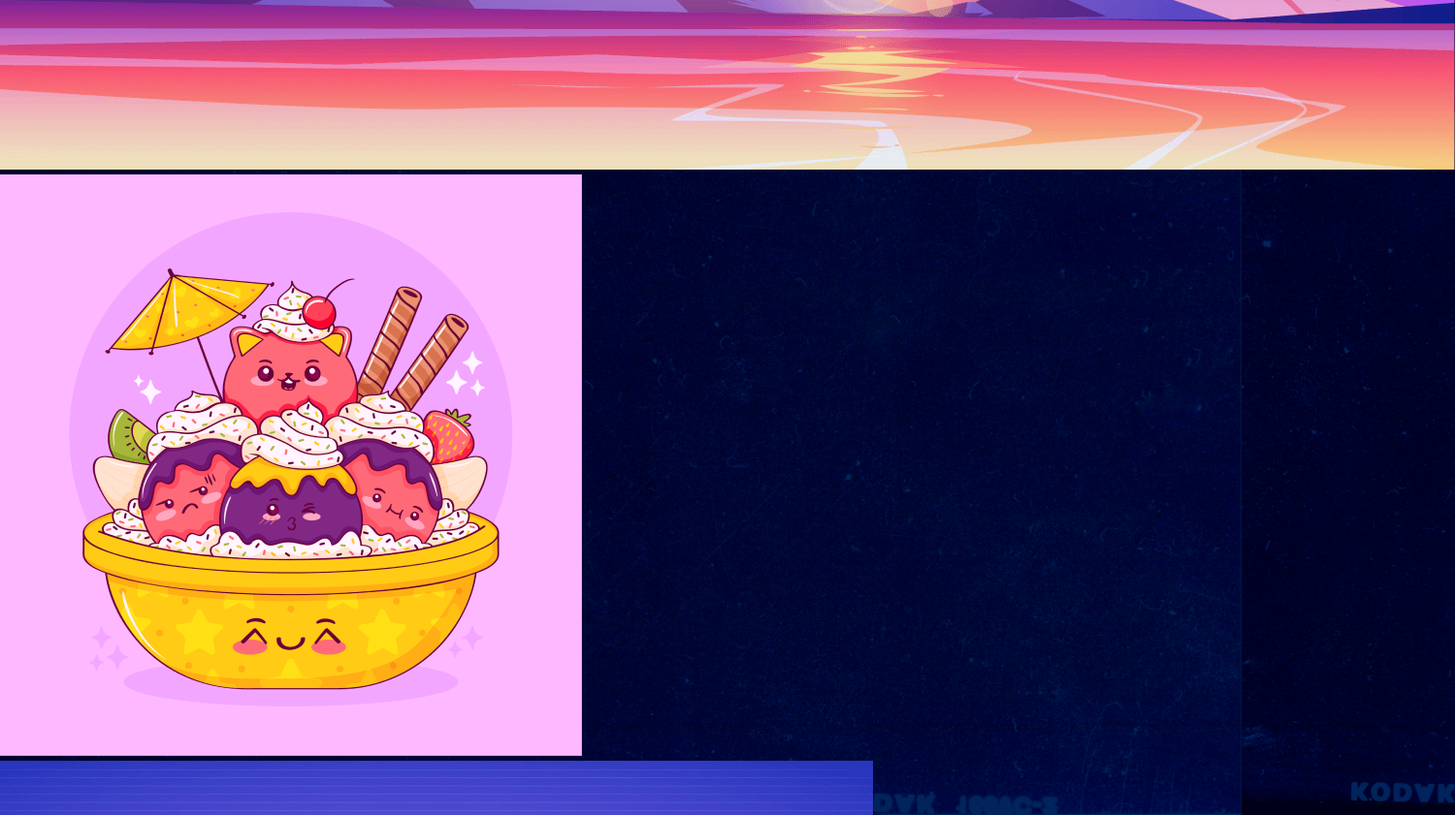
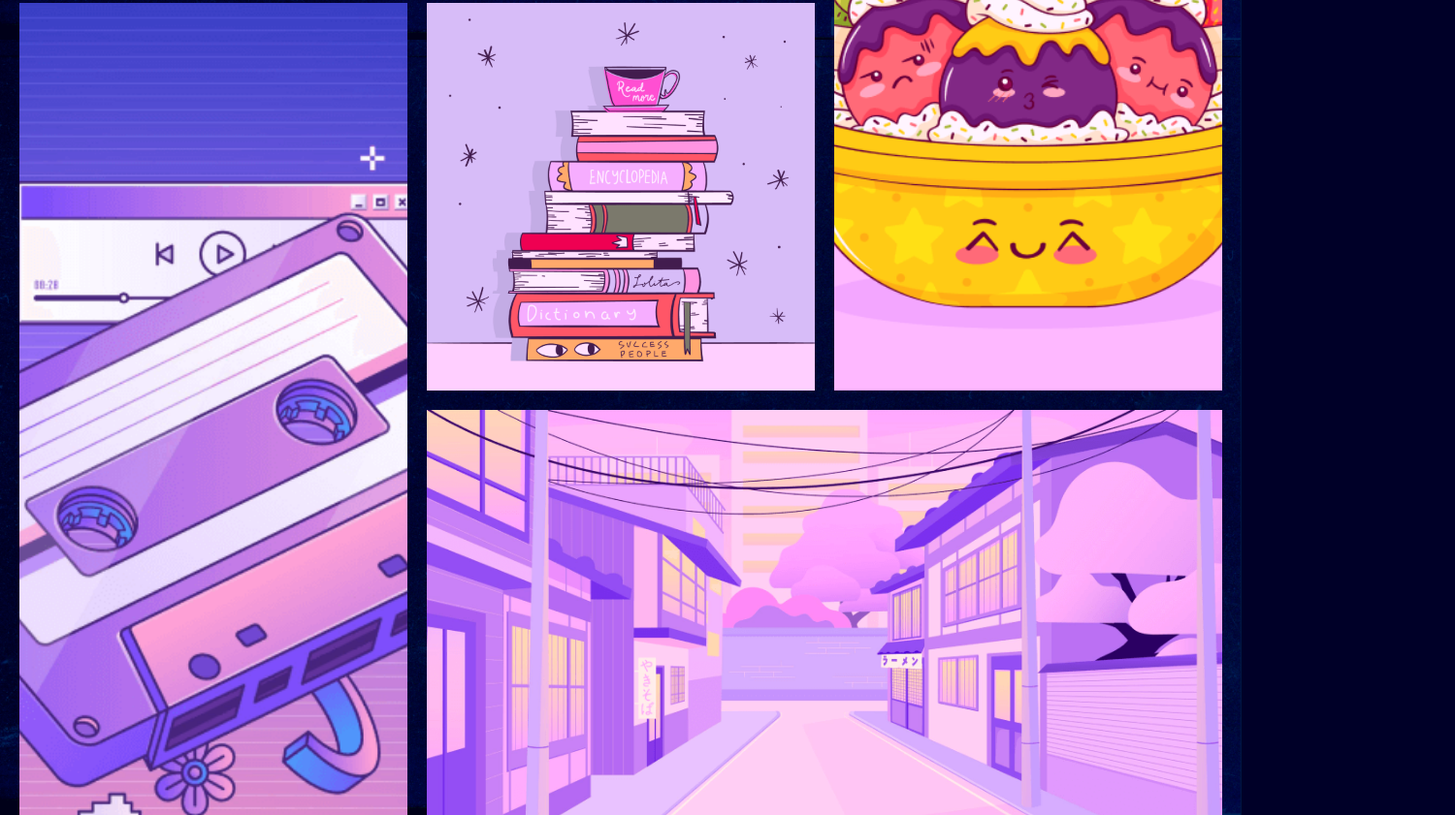
Before and after one commit to IrinaRyazanskaya/slozhno-sosredotochitsya, a plain HTML site: page index.html in a window 1280 px wide. Shown: the part 3159-4000 px from the top of the page at 97% size, 1500 px wide, since content can reach past the window. Drawn offline with Linux system fonts and the light colour scheme.

Commit message:
Сделала адаптив для блока с картинками

```diff
--- a/styles/style.css
+++ b/styles/style.css
@@ -193,6 +193,25 @@
   outline: 1px solid var(--text-color);
 }
 
+.content__gallery {
+  display: grid;
+  padding: var(--small-gap);
+  margin-block-start: 30px;
+  gap: var(--small-gap);
+}
+
+.content__gallery-wrap {
+  display: grid;
+  gap: var(--small-gap);
+}
+
+.content__image {
+  width: 100%;
+  height: 100%;
+  object-fit: cover;
+  object-position: center;
+}
+
 @media (min-width: 767px) {
   .header {
     grid-template-areas:
@@ -248,6 +267,42 @@
   .content__wrap {
     grid-area: text;
   }
+
+  .content__gallery {
+    padding: var(--big-gap);
+    margin-block-start: 40px;
+    gap: var(--big-gap);
+  }
+
+  .content__gallery-wrap {
+    grid-template-columns: repeat(3, 1fr);
+    grid-template-rows: repeat(3, auto);
+    grid-template-areas:
+      'image1 image1 image2'
+      'image3 image4 image2'
+      'image3 image5 image5';
+    gap: var(--big-gap);
+  }
+
+  .content__image:nth-child(1) {
+    grid-area: image1;
+  }
+
+  .content__image:nth-child(2) {
+    grid-area: image2;
+  }
+
+  .content__image:nth-child(3) {
+    grid-area: image3;
+  }
+
+  .content__image:nth-child(4) {
+    grid-area: image4;
+  }
+
+  .content__image:nth-child(5) {
+    grid-area: image5;
+  }
 }
 
 @media (min-width: 1024px) {
```
